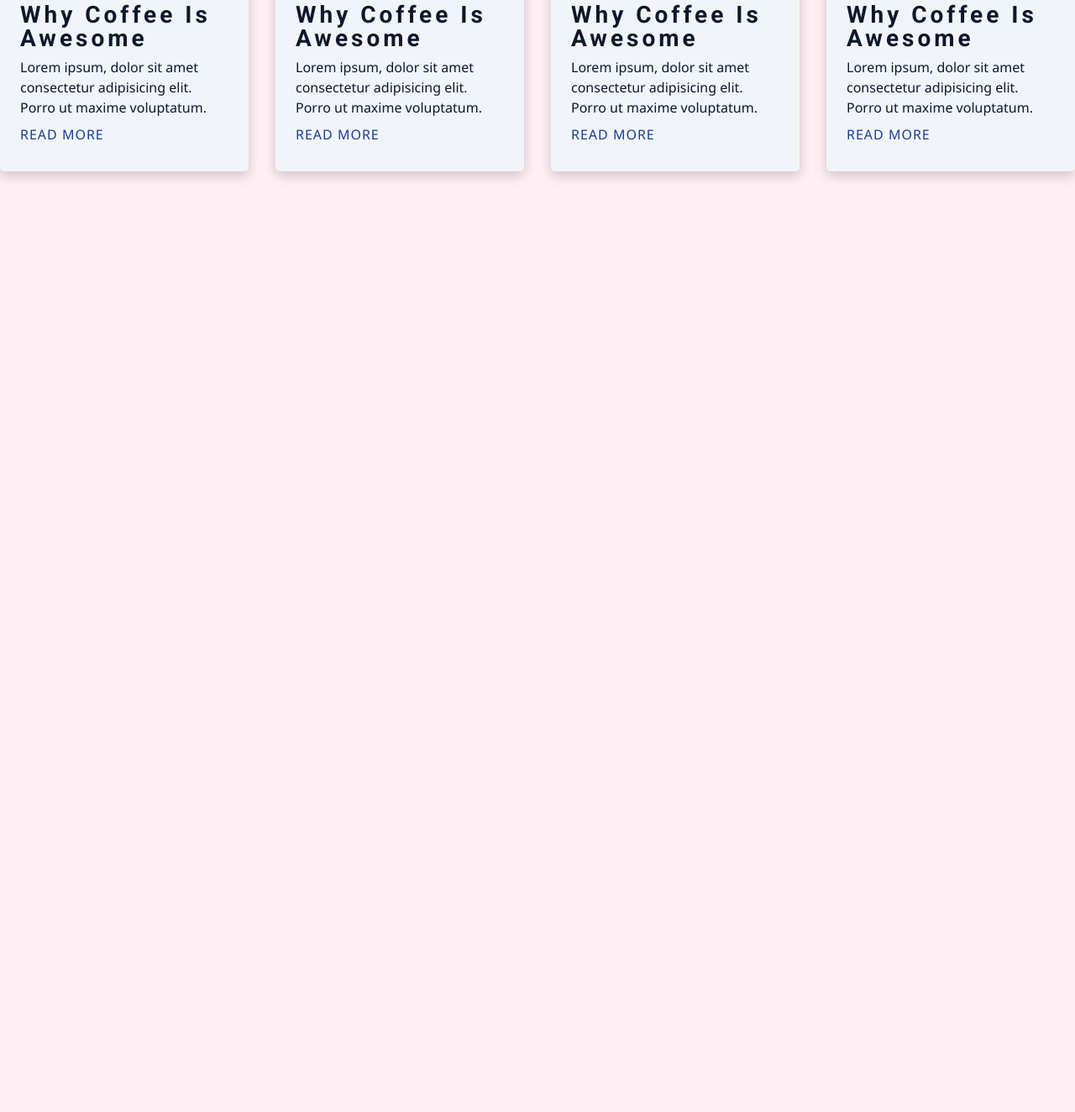
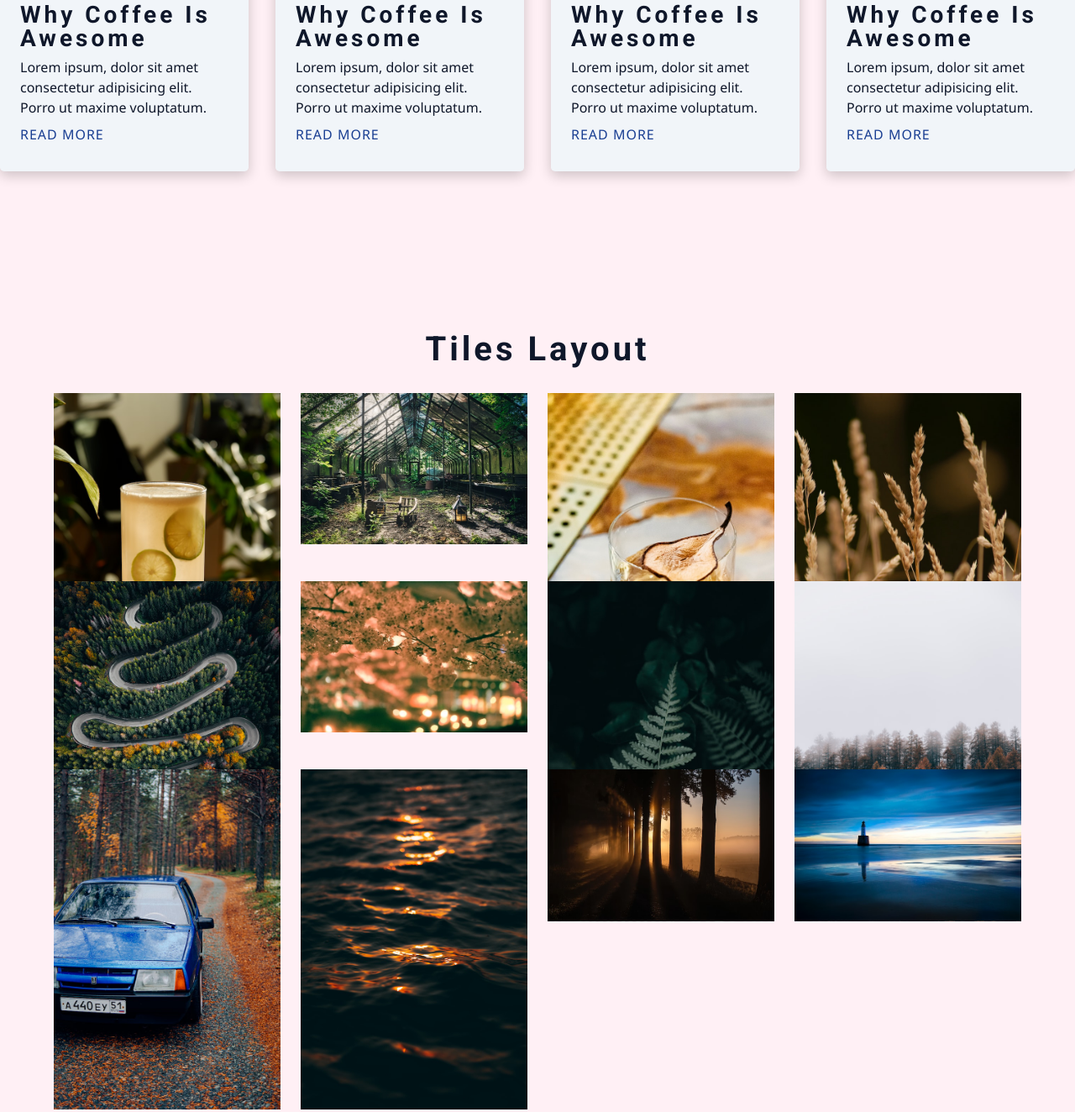
Before and after one commit to sian-tku/111-1, a plain HTML site: page w08/landing.html in a window 1280 px wide. Shown: the part 3136-4460 px from the top of the page at 84% size. Before the commit the page ends 3436 px from the top, so only its background shows below. Drawn offline with Linux system fonts and the light colour scheme.

Commit message:
w08-P2: Show tiles layout with css

```diff
--- a/w08/css/landing.css
+++ b/w08/css/landing.css
@@ -408,8 +408,10 @@ p {
   margin-right: auto;
 }
 .section-title {
-  margin-bottom: 4rem;
+  margin: 2rem;
   text-align: center;
+  text-transform: capitalize;
+  letter-spacing: 2px;
 }
 .bg-grey {
   background: var(--clr-grey-10);
@@ -508,3 +510,72 @@ body {
   color: #193e92;
   margin: 0.5rem;
 }
+
+/* =======Tiles======= */
+
+.tiles {
+  padding: 4rem 0;
+}
+
+.tiles-center {
+  width: 90vw;
+  max-width: var(--max-width);
+  margin: 2rem auto;
+  display: grid;
+  gap: 1.5rem;
+  grid-template-columns: repeat(4, 1fr);
+  grid-template-rows: repeat(5, 12.5rem);
+  grid-template-areas:
+    'a a a b'
+    'a a a c'
+    'd d e f'
+    'd d e f'
+    'g g h h'
+    'i j j k'
+    'i l l k'
+    'm m n n';
+}
+
+.tiles-center img {
+  display: block;
+  width: 100%;
+  object-fit: cover;
+}
+.tiles-1 {
+  grid-area: a;
+}
+.tiles-2 {
+  grid-area: b;
+}
+
+.tiles-3 {
+  grid-area: c;
+}
+
+.tiles-4 {
+  grid-area: d;
+}
+.tiles-5 {
+  grid-area: e;
+}
+.tiles-6 {
+  grid-area: f;
+}
+.tiles-7 {
+  grid-area: g;
+}
+.tiles-8 {
+  grid-area: h;
+}
+.tiles-9 {
+  grid-area: i;
+}
+.tiles-10 {
+  grid-area: j;
+}
+.tiles-11 {
+  grid-area: k;
+}
+.tiles-12 {
+  grid-area: l;
+}
--- a/w08/landing.html
+++ b/w08/landing.html
@@ -7,6 +7,7 @@
     <title>Hi</title>
 
     <link rel="stylesheet" href="./css/landing.css">
+
 </head>
 <body>
     <nav class="nav" id="nav">
@@ -31,7 +32,7 @@
                     </li>
 
                     <li onclick="showpage(3)">
-                        <a href="#">w06</a>
+                        <a href="#section-tiles-layout">w06</a>
                     </li>
 
                 </ul>
@@ -187,6 +188,67 @@
 
         </div>
       </section>
+      <section class="tiles" id="section-tiles-layout">
+        <div class="section-title">
+          <h2>tiles layout</h2>
+        </div>
+        <div class="tiles-center">
+          <!-- single tile -->
+          <article class="tile-1">
+            <img src="./img/1.jpg" alt="" />
+          </article>
+          <!--end of single tile -->
+          <!-- single tile -->
+          <article class="tile-2">
+            <img src="./img/2.jpg" alt="" />
+          </article>
+          <!--end of single tile -->
+          <!-- single tile -->
+          <article class="tile-3">
+            <img src="./img/3.jpg" alt="" />
+          </article>
+          <!--end of single tile -->
+          <!-- single tile -->
+          <article class="tile-4">
+            <img src="./img/a.jpg" alt="" />
+          </article>
+          <!--end of single tile -->
+          <!-- single tile -->
+          <article class="tile-5">
+            <img src="./img/b.jpg" alt="" />
+          </article>
+          <!--end of single tile -->
+          <!-- single tile -->
+          <article class="tile-6">
+            <img src="./img/c.jpg" alt="" />
+          </article>
+          <!--end of single tile -->
+          <!-- single tile -->
+          <article class="tile-7">
+            <img src="./img/d.jpg" alt="" />
+          </article>
+          <!--end of single tile -->
+          <!-- single tile -->
+          <article class="tile-8">
+            <img src="./img/e.jpg" alt="" />
+          </article>
+          <!--end of single tile -->
+          <!-- single tile -->
+          <article class="tile-9">
+            <img src="./img/f.jpg" alt="" />
+          </article>
+          <article class="tile-10">
+            <img src="./img/g.jpg" alt="" />
+          </article>
+          <article class="tile-11">
+            <img src="./img/h.jpg" alt="" />
+          </article>
+          <article class="tile-12">
+            <img src="./img/i.jpg" alt="" />
+          </article>
+          <!--end of single tile -->
+        </div>
+      </section>
       <script src="./js/demo.js"></script>
 </body>
 </html>
```
